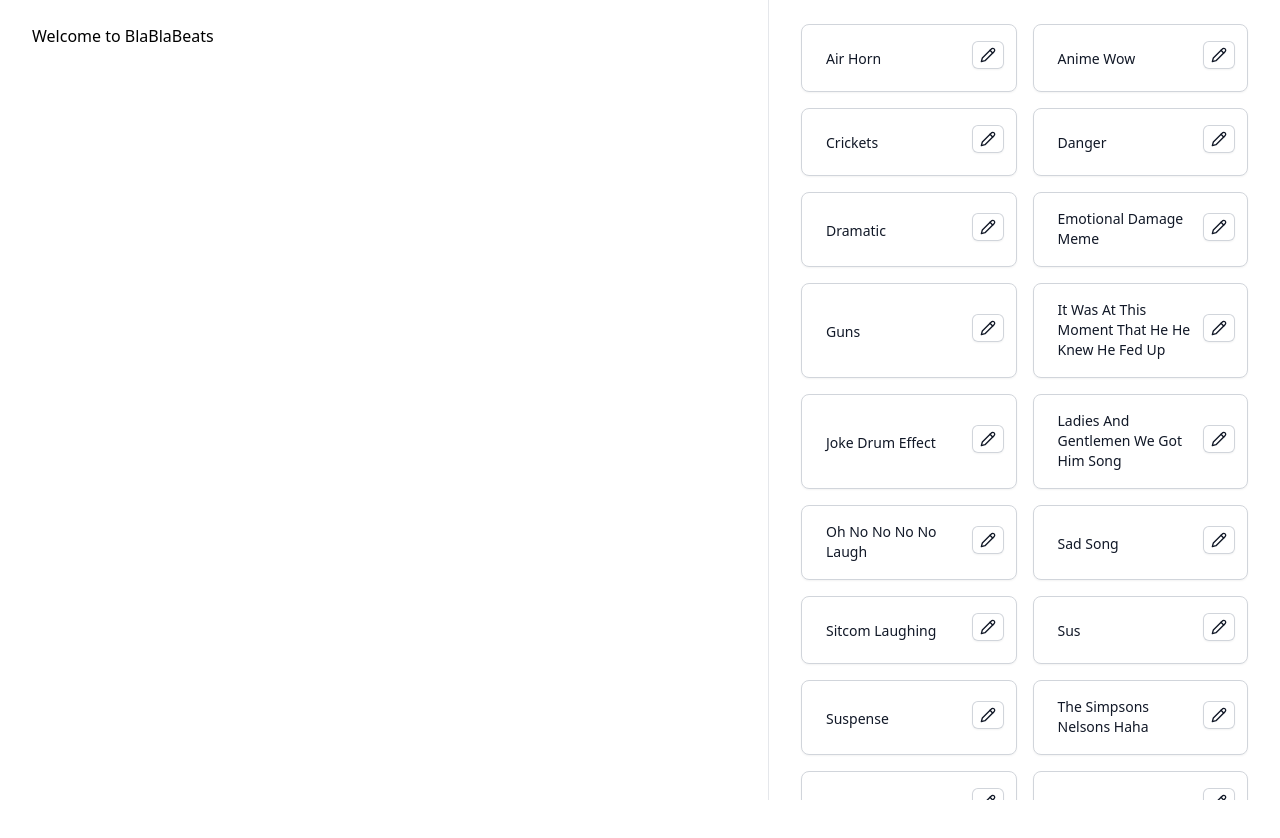
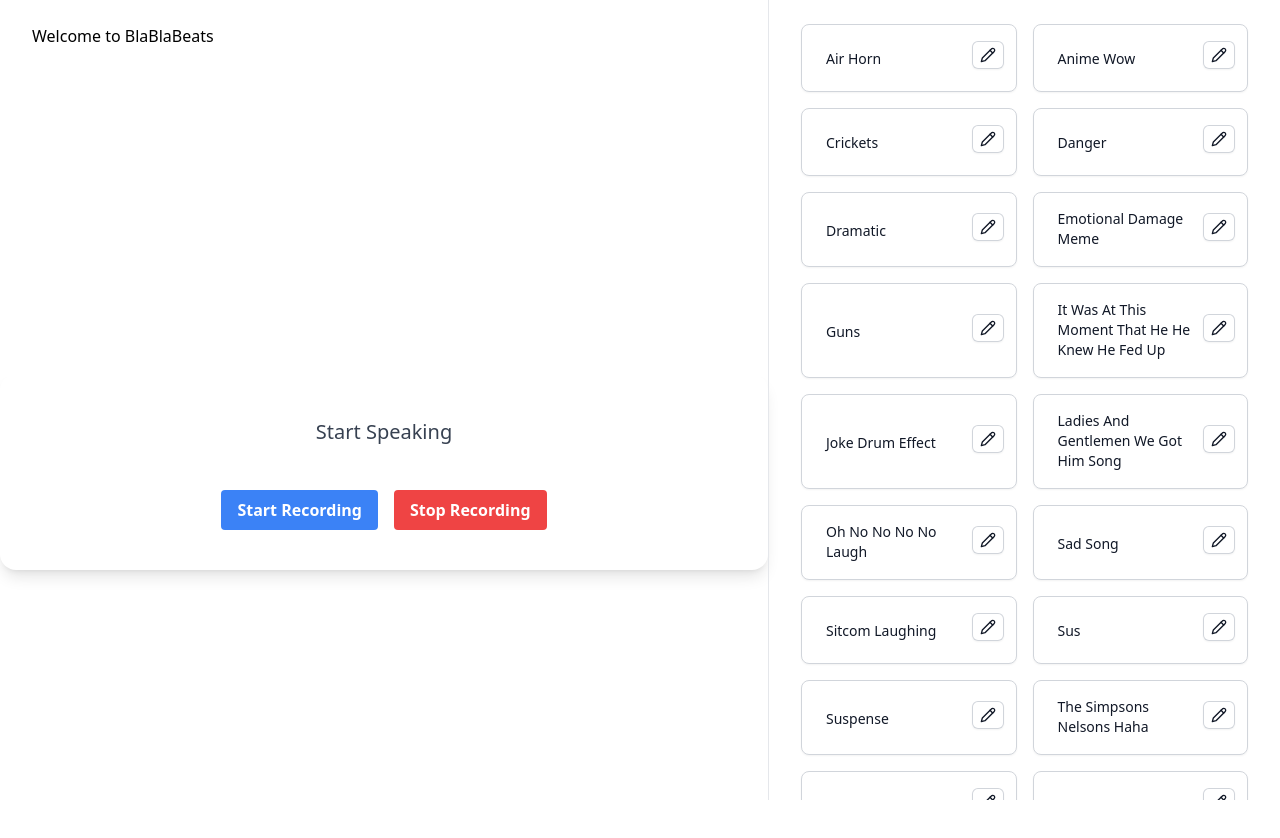
Before and after one commit to krishaamer/Blablabeats, a Next.js app in the folder blablabeats/: page / in a window 1280 px wide. Shown: the top 838 px of the page. Before the commit the page ends 800 px from the top, so only its background shows below. Built offline with nearby package versions, Linux system fonts and the light colour scheme; no server answers; a web font is replaced by a local one.

Commit message:
Move listener to home page

```diff
--- a/blablabeats/app/page.tsx
+++ b/blablabeats/app/page.tsx
@@ -4,6 +4,7 @@ import { useCallback } from 'react'
 import beatsList from '../data/audioList'
 import EditBeatForm from './components/EditBeatDialog'
 import AudioVisualizer from './components/AudioVisualizer'
+import AudioListener from './components/AudioListener'
 
 export default function Home() {
   const playSound = (audio) => {
@@ -33,6 +34,7 @@ export default function Home() {
         <div className="px-4 py-10 sm:px-6 lg:px-8 lg:py-6">
           Welcome to BlaBlaBeats
         </div>
+        <AudioListener />
         <AudioVisualizer />
       </main>
 
```
Also changed, not shown: blablabeats/app/components/AudioListener.tsx (renamed from blablabeats/app/listen/page.tsx).
